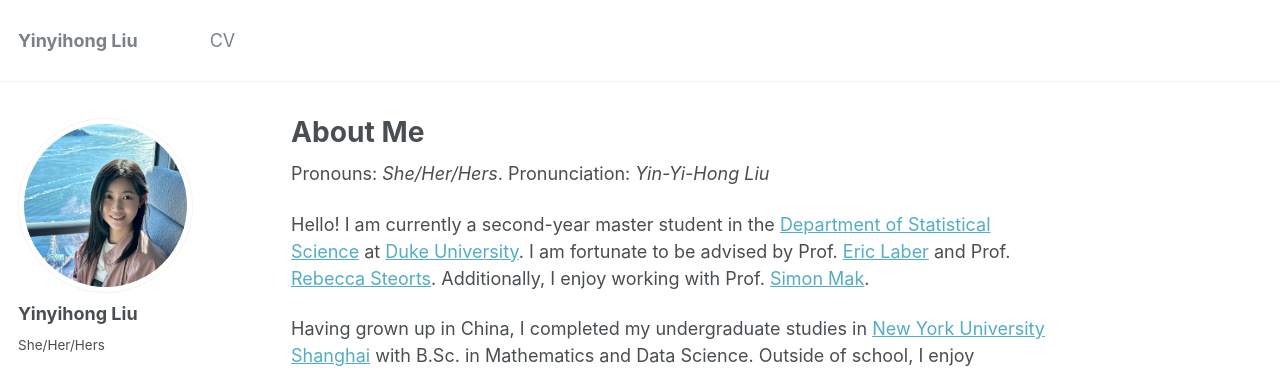
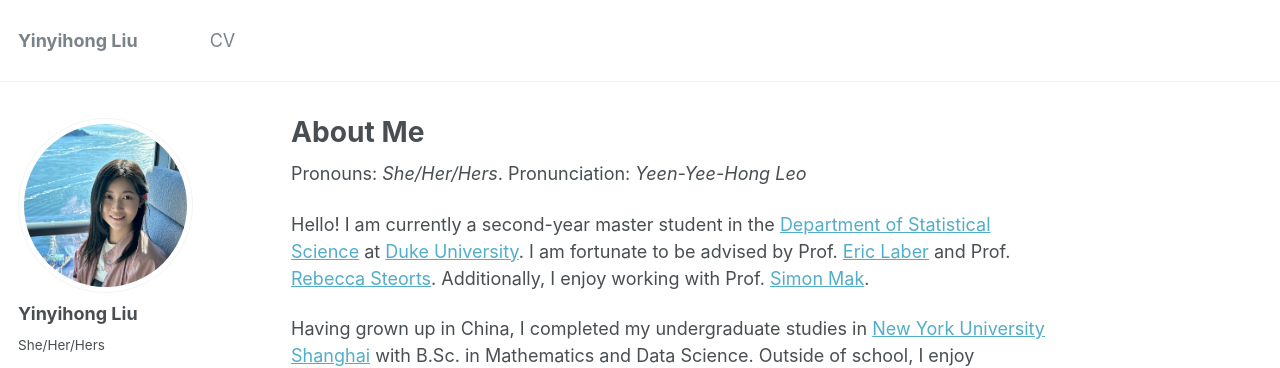
Before and after one commit to Emily0630/Emily0630.github.io, a Jekyll site: the page built from _pages/about.md, in a window 1280 px wide. Shown: the top 368 px of the page. Built offline with Jekyll 4.4.1, drawn with Linux system fonts in a browser that asks for light colours.

Commit message:
update about

```diff
--- a/_pages/about.md
+++ b/_pages/about.md
@@ -8,7 +8,7 @@ redirect_from:
   - /about.html
 ---
 
-Pronouns: *She/Her/Hers*. Pronunciation: *Yin-Yi-Hong Liu*
+Pronouns: *She/Her/Hers*. Pronunciation: *Yeen-Yee-Hong Leo*
 
 
 Hello! I am currently a second-year master student in the [Department of Statistical Science](https://stat.duke.edu/) at [Duke University](https://duke.edu/). I am fortunate to be advised by Prof. [Eric Laber](https://scholars.duke.edu/person/eblaber) and Prof. [Rebecca Steorts](https://scholars.duke.edu/person/beka). Additionally, I enjoy working with Prof. [Simon Mak](https://scholars.duke.edu/person/SimonTszFung.Mak).
```
